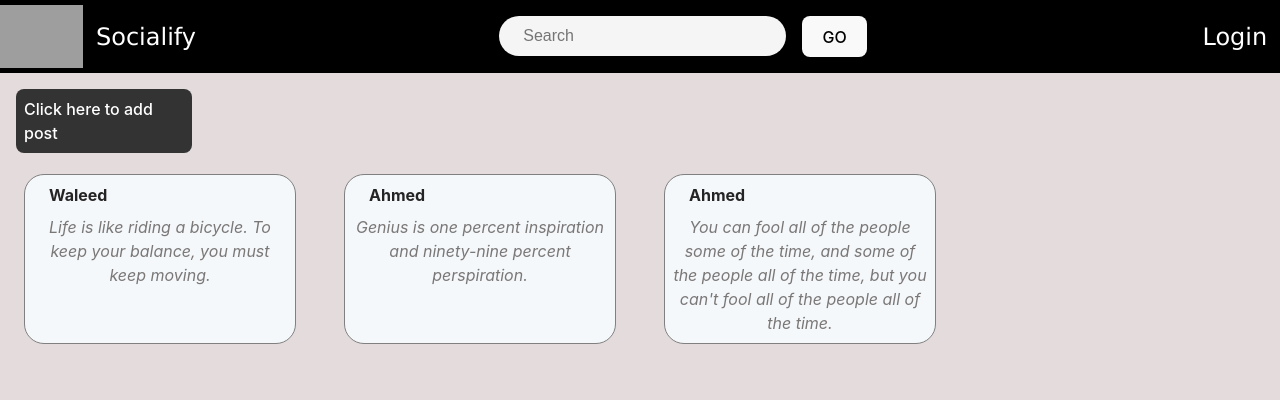
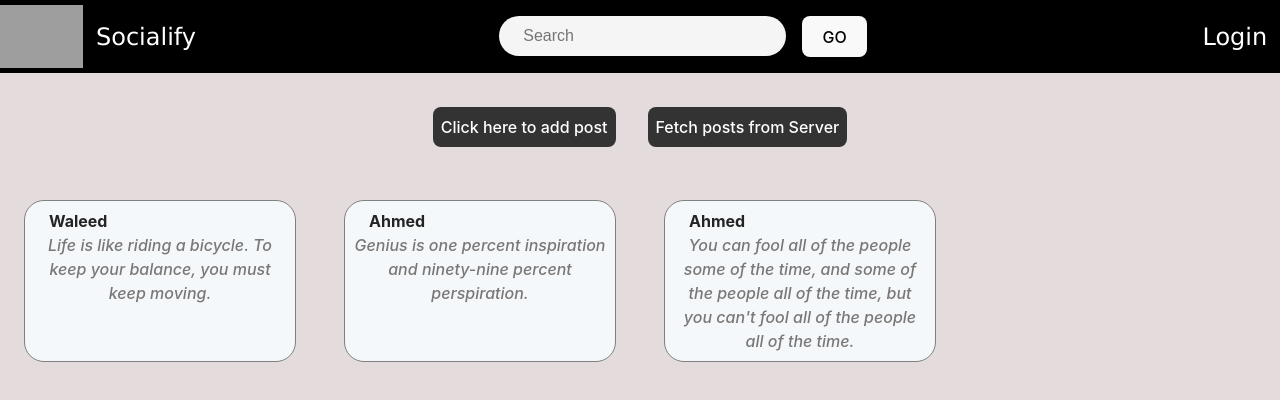
Before and after one commit to Waleed-Mujahid/socialify-web_app, a React (Vite) app: page / in a window 1280 px wide. Shown: the top 400 px of the page. Built offline with nearby package versions, Linux system fonts and the light colour scheme; grey boxes are pictures that could not be loaded.

Commit message:
fetch added

```diff
--- a/src/components/MainContent.jsx
+++ b/src/components/MainContent.jsx
@@ -18,20 +18,19 @@ export default function MainContent() {
   return (
     <>
       {!newPostFlag && (
+        <div className={classes.container}>
           <Link
             to="/add-post"
             onClick={clickHandler}
-          className={`${classes.newPostButton} ${
-            !newPostFlag ? "" : classes.blur
-          }`}
+            className={classes.newPostButton}
           >
             Click here to add post
           </Link>
+          <Link className={classes.newPostButton} to='/posts' > Fetch posts from Server </Link>
+        </div>
       )}
 
-      <div className={classes.newPost}>
-        {newPostFlag && <Outlet />}
-      </div>
+      <div className={classes.newPost}>{newPostFlag && <Outlet />}</div>
 
       <div className={`${newPostFlag ? classes.blur : ""}`}>
         <ShowPosts posts={posts} />
--- a/src/components/MainContent.module.css
+++ b/src/components/MainContent.module.css
@@ -14,5 +14,15 @@
     color: white;
     background-color: #333333;
     padding: 0.5rem;
-    width: 10rem;
+    width: fit-content;
 }
+
+.container {
+    display: flex;
+    flex-direction: row;
+    align-items: center;
+    justify-content: center;
+    margin: 1rem;
+    padding: 1rem;
+    border-radius: 0.5rem;
+}
--- a/src/components/ShowPosts.jsx
+++ b/src/components/ShowPosts.jsx
@@ -1,13 +1,27 @@
 import React from "react";
 import classes from "./ShowPosts.module.css";
+import { useNavigate, Link } from "react-router-dom";
 
 export default function ShowPosts({ posts }) {
+  // Make sure that the posts have the same structure
+  if (!posts[0].author) {
+    posts.forEach((post) => {
+      post.author = post.title;
+      post.text = post.body;
+    });
+  }
+
+  const navigate = useNavigate();
+  const clickHandler = (event) => {};
+
   return (
     <div className={classes.container}>
       {posts.map((post, index) => (
-        <ul key={index} className={classes.postBox}>
-          <li className={classes.postAuthor}>{post.author}</li>
-          <li className={classes.postText}>{post.text}</li>
+        <ul key={index} className={classes.postBox} onClick={clickHandler}>
+          <Link to={!post.id ? `/users/${post.author}` : `/posts/${post.id}`}>
+            <li className={classes.postAuthor}>{post.author}</li>
+            <li className={classes.postText}>{post.text}</li>
+          </Link>
         </ul>
       ))}
     </div>
--- a/src/components/ShowPosts.module.css
+++ b/src/components/ShowPosts.module.css
@@ -24,6 +24,13 @@ ul {
     gap: 8px;
 }
 
+.postBox:hover {
+    /* Styles for focused post */
+    border: 1px solid #ff0000; /* Red border */
+    box-shadow: 0 0 10px rgba(255, 0, 0, 0.5);
+    z-index: 1; /* Ensure the focused post is above other content */
+  }
+
 .postAuthor {
     padding-left: 1rem;
     font-weight: bold;
--- a/src/index.css
+++ b/src/index.css
@@ -58,6 +58,7 @@ button:focus-visible {
 html, body, #root {
   height: 100%;
   width: 100%;
+  background-color: #e4dcdc;
 }
 
 @media (prefers-color-scheme: light) {
--- a/src/main.jsx
+++ b/src/main.jsx
@@ -9,6 +9,8 @@ import User from "./routes/User";
 import Home from "./routes/Home";
 import Login  from "./routes/Login";
 import Register, { action as RegisterAction } from "./routes/Register";
+import Posts, {loader as postsLoader} from "./routes/Posts";
+import SinglePost, {loader as singlePostLoader} from "./routes/SinglePost";
 
 const router = createBrowserRouter([
   {
@@ -33,12 +35,26 @@ const router = createBrowserRouter([
             path: "/users/:userName",
             element: <User />,
           },
+          {
+            path: "/posts",
+            element: <Posts />,
+            loader: postsLoader,
+          },
+          {
+            path: "/posts/:postId",
+            element: <SinglePost />,
+            loader: singlePostLoader,
+          },
+          // {
+          //   path: "/posts/:postId",
+          //   element: <SinglePost />,
+          //   loader: singlePostLoader,
+          // }
         ],
       },
       {
         path: "login",
         element: <Login />,
-        // action: loginAction,
       },
     ],
   },
--- a/src/routes/Home.jsx
+++ b/src/routes/Home.jsx
@@ -14,7 +14,6 @@ function Home() {
   return (
     <div className={classes.home}>
       <Navbar logOutHandler = {clickHandler}/>
-      <div className = {classes.emptySpaceNav}></div>
 
       {/*main content goes here*/}
       <div className={classes.container}>
--- a/src/routes/Home.module.css
+++ b/src/routes/Home.module.css
@@ -10,14 +10,16 @@
 }
 
 .container {
-  background-color: #e4dcdc;
+  color: black;
   display: flex;
   flex-direction: column;
   float: left;
   height: 100%;
+  margin-top: 4.5rem;
+  overflow: auto
 }
 
 .emptySpaceNav {
-  height: 6rem;
-  background-color: #e4dcdc;
+  height: 5rem;
+  width: 100%;
 }
--- /dev/null
+++ b/src/routes/Posts.jsx
@@ -0,0 +1,26 @@
+import React from "react";
+import { useLoaderData } from "react-router-dom";
+import ShowPosts from "../components/ShowPosts";
+import {Loader} from './User';
+
+export default function Posts() {
+  // Get the data from the loader
+  const data = useLoaderData();
+
+  // If the data is not available, show a loader
+  if (!data)  return <Loader />;
+
+  // If the data is available, show the posts
+  return <div> <ShowPosts posts={data} /> </div>;
+}
+
+export async function loader() {
+  try {
+    const response = await fetch("https://jsonplaceholder.typicode.com/posts");
+    const data = await response.json();
+    return data;
+  } catch (error) {
+    console.log(error);
+  }
+  return null;
+}
--- /dev/null
+++ b/src/routes/SinglePost.jsx
@@ -0,0 +1,28 @@
+import { useLoaderData } from "react-router-dom";
+import classes from "./SinglePost.module.css";
+
+export default function SinglePost() {
+  const post = useLoaderData();
+
+  return (
+    <div className={classes.container}>
+        <ul key={post.id} className={classes.postBox}>
+          <li className={classes.postAuthor} >{post.title}</li>
+          <li className={classes.postText}>{post.body}</li>
+        </ul>
+    </div>
+  );
+}
+
+export async function loader({ params }) {
+  try {
+    const response = await fetch(
+      `https://jsonplaceholder.typicode.com/posts/${params.postId}`
+    );
+    const data = await response.json();
+    return data;
+  } catch (error) {
+    console.log(errFor);
+  }
+  return null;
+}
--- /dev/null
+++ b/src/routes/SinglePost.module.css
@@ -0,0 +1,31 @@
+.container {
+    display: flex;
+    float: left;
+    justify-content: center;
+    align-items: center;
+    height: 100%;
+
+    /* text-align: center; */
+}
+
+.postBox {
+    width: 50%;
+    list-style-type: none;
+    border: 1px solid gray;
+    border-radius: 20px;
+    background-color: #f5f8fa;
+    margin: 0.5rem;
+    padding: 0.5rem;
+}
+
+.postAuthor {
+    padding-left: 1rem;
+    font-weight: bold;
+    color: #252424;
+    text-align: left;
+}
+
+.postText {
+    color: #7a7777;
+    font-style: italic;
+}
--- a/src/routes/User.jsx
+++ b/src/routes/User.jsx
@@ -5,7 +5,7 @@ import AuthApi from "../components/AuthApi";
 import ShowPosts from "../components/ShowPosts";
 import classes from "./User.module.css";
 
-const Loader = () => {
+export const Loader = () => {
   return (
     <div className={classes.heading}>
       <h2>Loading...</h2>
```
Lines whose indentation alone changed are shown as unchanged.
